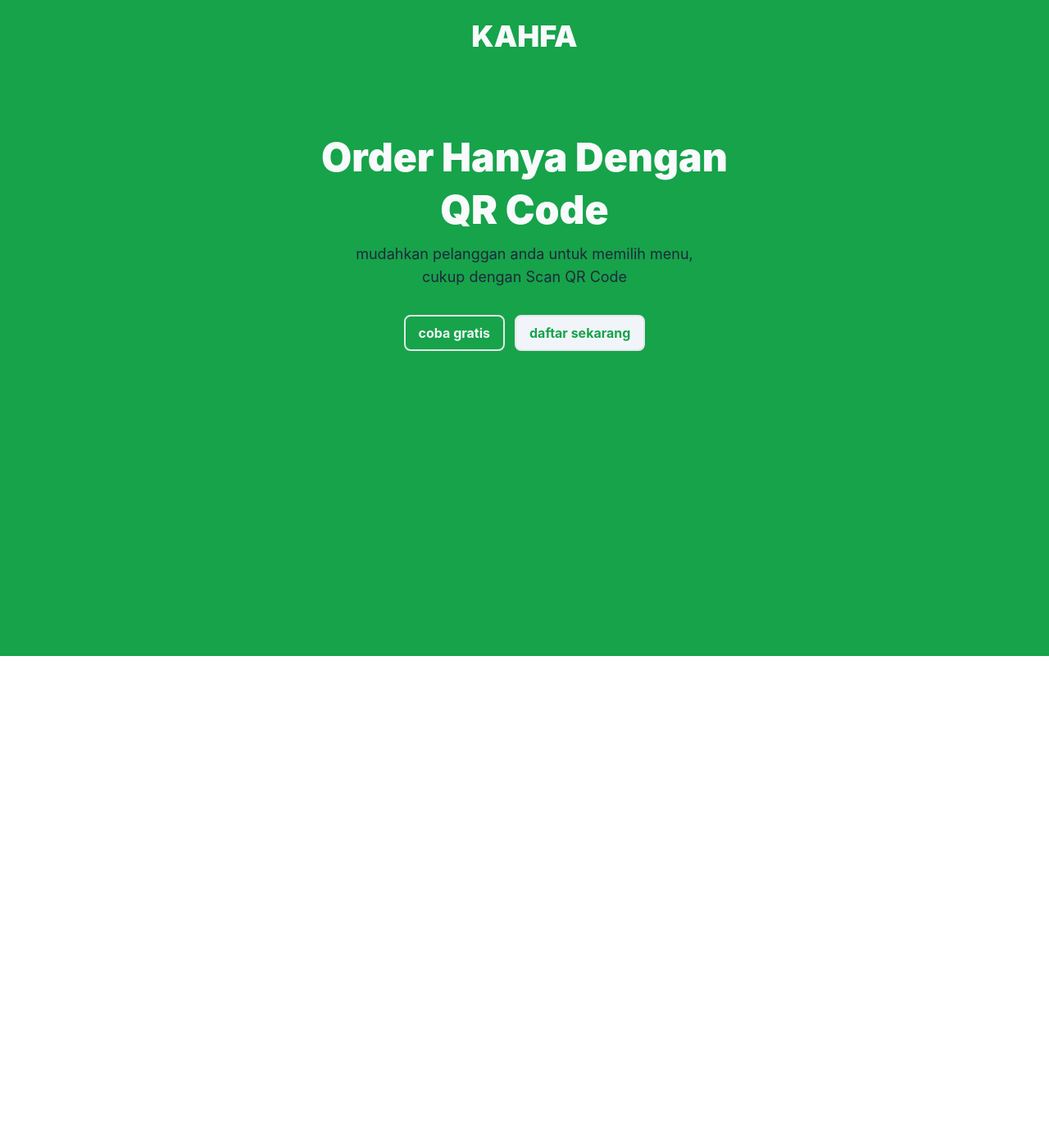
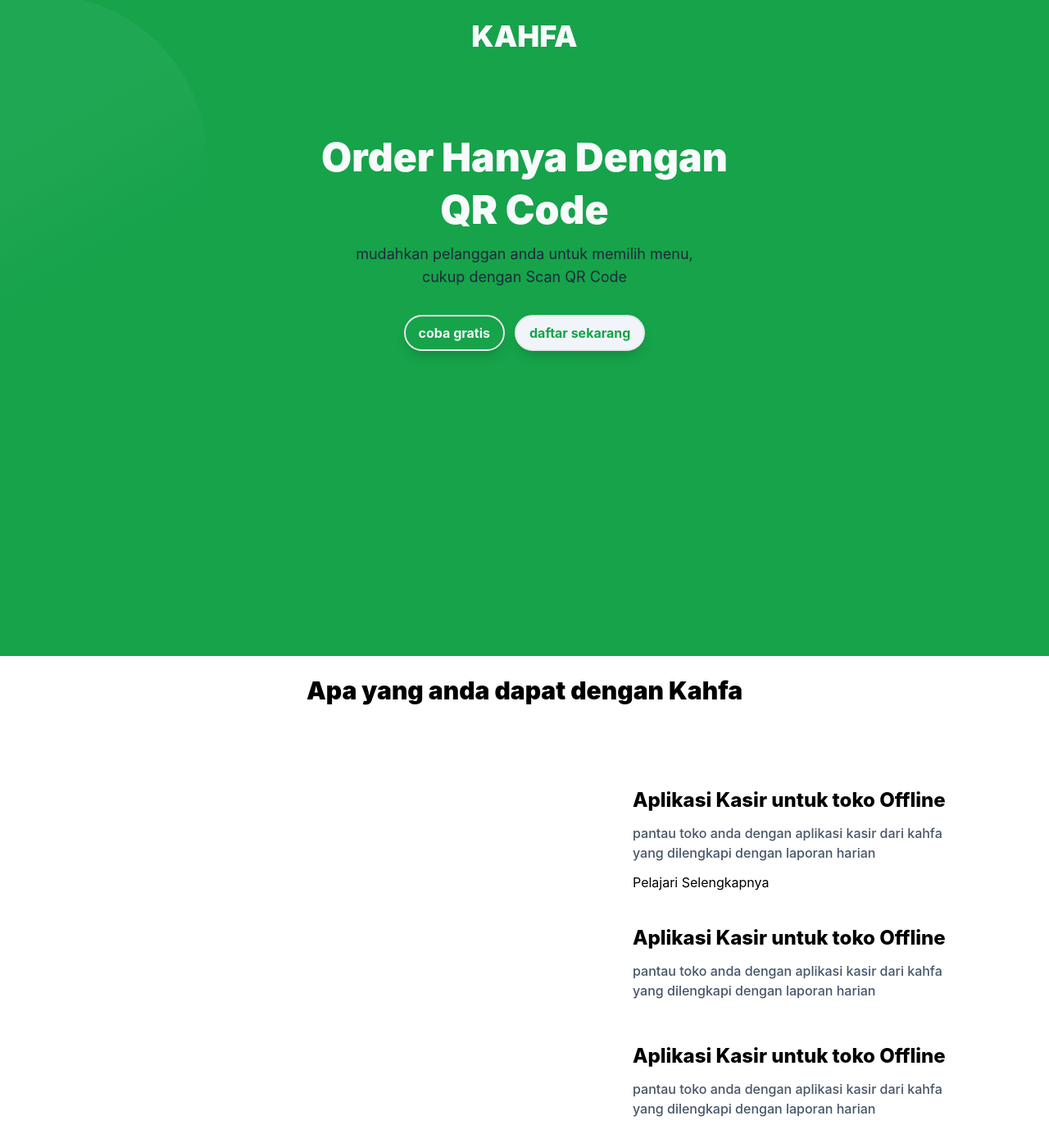
Before and after one commit to mizabun/Kafa-web, a React (Create React App) app: page / in a window 1280 px wide. Shown: the top 1400 px of the page at 82% size. Before the commit the page ends 800 px from the top, so only its background shows below. Built offline with nearby package versions, Linux system fonts and the light colour scheme.

Commit message:
add route

```diff
--- a/package.json
+++ b/package.json
@@ -8,6 +8,7 @@
     "@testing-library/user-event": "^13.5.0",
     "react": "^17.0.2",
     "react-dom": "^17.0.2",
+    "react-router-dom": "^6.2.2",
     "react-scripts": "5.0.0",
     "web-vitals": "^2.1.4"
   },
--- a/src/App.js
+++ b/src/App.js
@@ -1,9 +1,14 @@
+import { BrowserRouter, Route, Routes } from 'react-router-dom';
 import Home from './pages/home/home';
 
 function App() {
   return (
-    <div className="bg-green-600 h-screen">
-      <Home />
+    <div>
+      <BrowserRouter>
+        <Routes>
+          <Route path='/' element={<Home />} />
+        </Routes>
+      </BrowserRouter>
     </div>
   );
 }
--- /dev/null
+++ b/src/components/Layanan/layanan.js
@@ -0,0 +1,30 @@
+import React from 'react'
+import { Link } from "react-router-dom";
+
+export default function Layanan() {
+    return (
+        <div>
+            <h2 id='layanan' className='py-6 text-center text-3xl font-black'>Apa yang anda dapat dengan Kahfa</h2>
+            <div className='flex mt-14'>
+                <div className='w-2/4'>
+
+                </div>
+                <div className='flex-col pl-28 w-2/4'>
+                    <div className='hover:bg-green-600 transition-all duration-500 hover:text-white rounded-lg py-5 px-5'>
+                        <h3 className='font-extrabold text-2xl'>Aplikasi Kasir untuk toko Offline</h3>
+                        <p className='text-slate-600 font-medium py-3'>pantau toko anda dengan aplikasi kasir dari kahfa yang dilengkapi dengan laporan harian</p>
+                        <Link to='/kasir'>Pelajari Selengkapnya</Link>
+                    </div>
+                    <div className='hover:bg-green-600 transition-all duration-500 hover:text-white rounded-lg py-5 px-5'>
+                        <h3 className='font-extrabold text-2xl'>Aplikasi Kasir untuk toko Offline</h3>
+                        <p className='text-slate-600 font-medium py-3'>pantau toko anda dengan aplikasi kasir dari kahfa yang dilengkapi dengan laporan harian</p>
+                    </div>
+                    <div className='hover:bg-green-600 transition-all duration-500 hover:text-white rounded-lg py-5 px-5'>
+                        <h3 className='font-extrabold text-2xl'>Aplikasi Kasir untuk toko Offline</h3>
+                        <p className='text-slate-600 font-medium py-3'>pantau toko anda dengan aplikasi kasir dari kahfa yang dilengkapi dengan laporan harian</p>
+                    </div>
+                </div>
+            </div>
+        </div>
+    )
+}
--- a/src/components/subHeader/subHeader.js
+++ b/src/components/subHeader/subHeader.js
@@ -1,15 +1,17 @@
 import React from 'react'
+import Ellipse1 from '../../asset/Ellipse1.png'
 
 export default function SubHeader() {
     return (
         <div className='mt-20'>
+            <img src={Ellipse1} alt='' className='absolute top-0 left-0' />
             <h2 className='text-5xl font-black text-center text-slate-50'>Order Hanya Dengan</h2>
             <h2 className='text-5xl font-black text-center text-slate-50 py-4'>QR Code</h2>
             <p className='text-lg text-center text-slate-800'>mudahkan pelanggan anda untuk memilih menu,</p>
             <p className='text-lg text-center text-slate-800'>cukup dengan Scan QR Code</p>
             <form className='flex justify-center mt-8'>
-                <button className='border-2 hover:bg-slate-100 py-2 px-4 rounded-lg text-slate-100 hover:text-green-600 font-bold mr-3' type='submit'>coba gratis</button>
-                <button className='bg-slate-100 hover:bg-transparent border-2 py-2 px-4 rounded-lg text-green-600 hover:text-slate-100 font-bold' type='submit'>daftar sekarang</button>
+                <button className='border-2 hover:bg-slate-100 py-2 px-4 rounded-full text-slate-100 hover:text-green-600 font-bold mr-3 shadow-lg' type='submit'>coba gratis</button>
+                <button className='bg-slate-100 hover:bg-transparent border-2 py-2 px-4 rounded-full text-green-600 hover:text-slate-100 font-bold shadow-lg' type='submit'>daftar sekarang</button>
             </form>
         </div>
     )
--- a/src/pages/home/home.js
+++ b/src/pages/home/home.js
@@ -1,12 +1,18 @@
 import React from 'react'
 import Header from '../../components/header/header';
+import Layanan from '../../components/Layanan/layanan';
 import SubHeader from '../../components/subHeader/subHeader';
 
 export default function Home() {
     return (
-        <div className='mx-24'>
-            <Header />
-            <SubHeader />
-        </div>
+        <>
+            <div className='px-24 bg-green-600 h-screen'>
+                <Header />
+                <SubHeader />
+            </div>
+            <div className='px-24 h-screen'>
+                <Layanan />
+            </div>
+        </>
     )
 }
```
Also changed, not shown: src/asset/Ellipse1.png (added), 1 other file (tests, documents, lock files or other folders).
